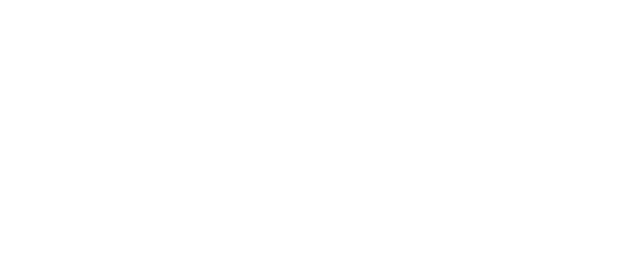
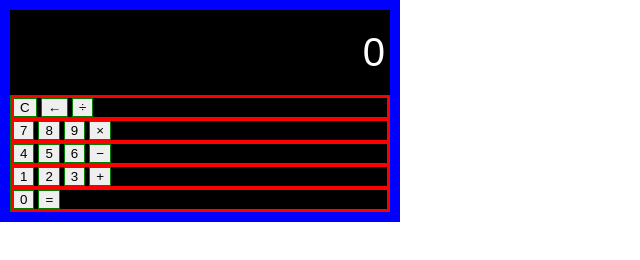
Before and after one commit to KotCytryna/KotCytryna.github.io, a plain HTML site: page projects/calculator/calculator.html in a window 1280 px wide. Shown: the whole page, without its empty margins (0-640 px from the left). Drawn offline with Linux system fonts and the light colour scheme.

Commit message:
calculator buttons

```diff
--- a/projects/calculator/calculator.html
+++ b/projects/calculator/calculator.html
@@ -8,11 +8,42 @@
 <body>
     <div class="wrapper">
         <section class="screen">
-
+            0
         </section>
 
         <section class="calc-buttons">
 
+            <div class="calc-buttons-row">
+                <button class="calc-buttons duble">C</button>
+                <button class="calc-buttons">&larr;</button>
+                <button class="calc-buttons">&divide;</button>
+            </div>
+
+            <div class="calc-buttons-row">
+               <button class="calc-buttons">7</button>
+               <button class="calc-buttons">8</button>
+               <button class="calc-buttons">9</button>
+               <button class="calc-buttons">&times;</button>
+            </div>
+
+            <div class="calc-buttons-row">
+                <button class="calc-buttons">4</button>
+                <button class="calc-buttons">5</button>
+                <button class="calc-buttons">6</button>
+                <button class="calc-buttons">&minus;</button>
+            </div>
+
+            <div class="calc-buttons-row">
+            <button class="calc-buttons">1</button>
+            <button class="calc-buttons">2</button>
+            <button class="calc-buttons">3</button>
+            <button class="calc-buttons">&plus;</button>
+            </div>
+
+            <div class="calc-buttons-row">
+                <button class="calc-buttons tripple">0</button>
+                <button class="calc-buttons">&equals;</button>
+            </div>
         </section>
     </div>
 </body>
--- a/projects/calculator/css/calculator.css
+++ b/projects/calculator/css/calculator.css
@@ -10,4 +10,20 @@ body {
 }
 .wrapper {
     width: 400px;
+    border: 10px blue solid;
+    background-color: black;
+    color:white;
 }
+.calc-buttons-row {
+    border: 2px solid red;
+}
+
+.calc-buttons {
+    border: 1px solid green;
+}
+.screen {
+    text-align: right;
+    font-family: Arial, Helvetica, sans-serif;
+    padding: 20px 5px;
+    font-size: 40px;
+}
```
